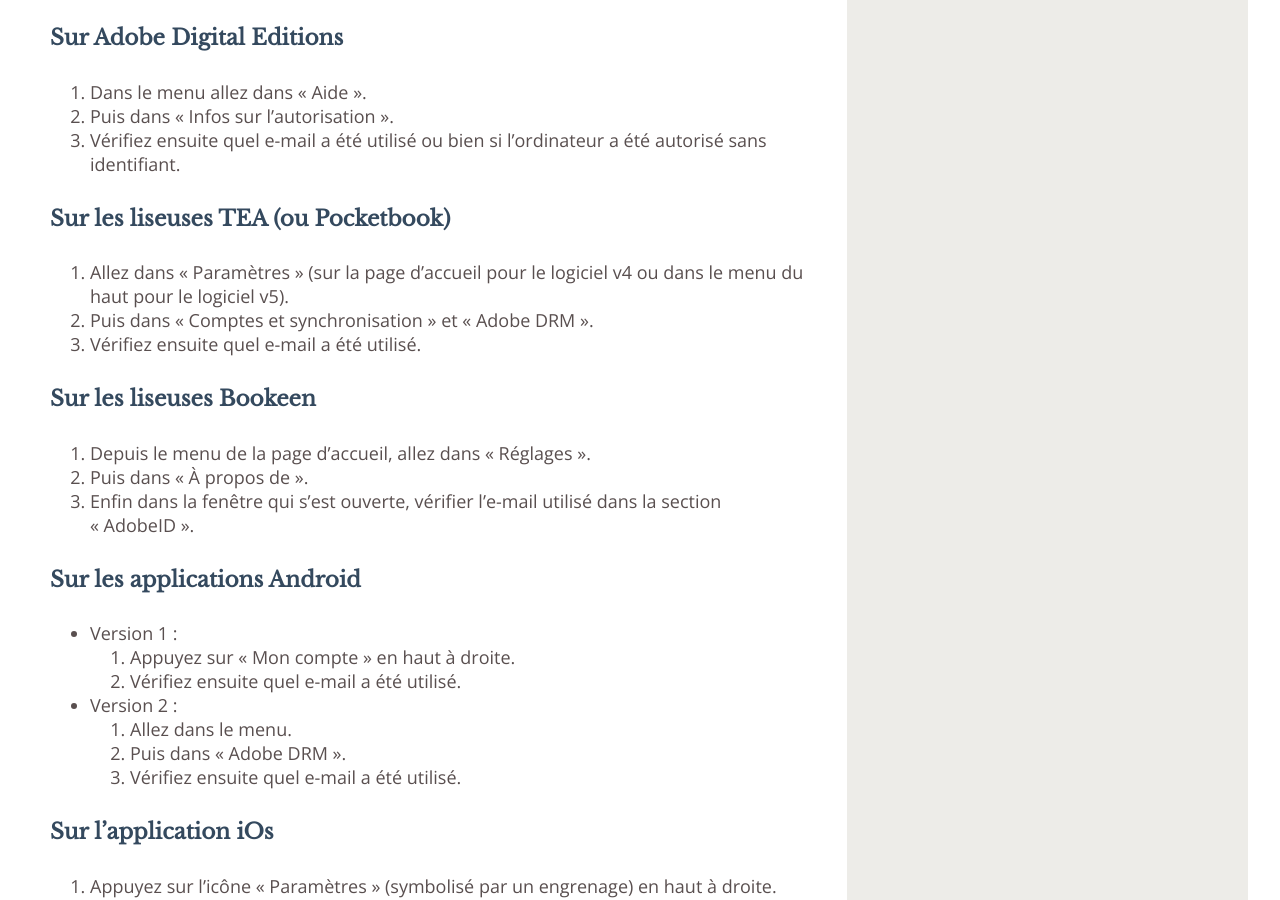
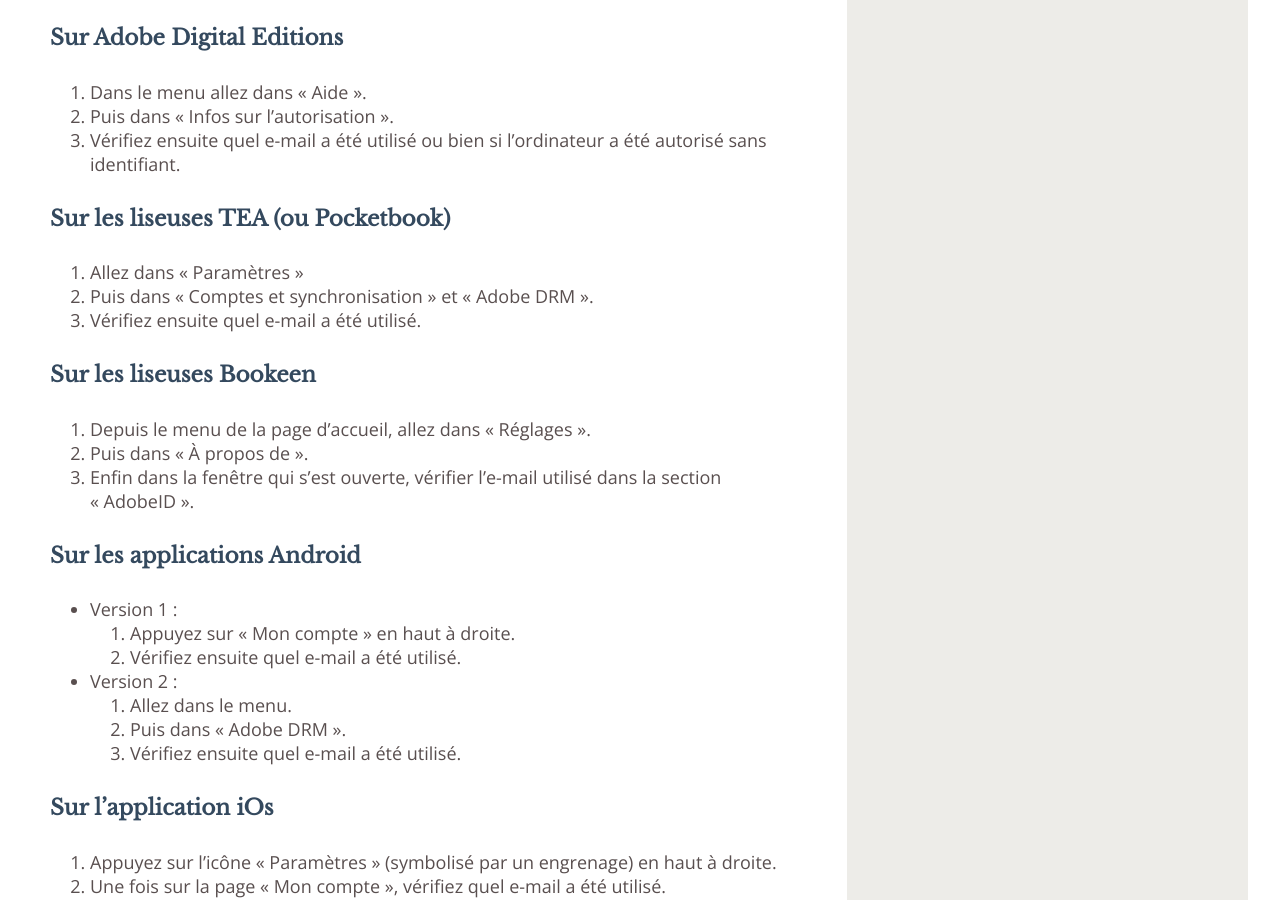
Before and after one commit to TEA-ebook/help-center, a Jekyll site: the page built from _pages/FAQ-comptes.md, in a window 1280 px wide and 900 px high, scrolled down 7647 px. Built offline with Jekyll 4.4.1, drawn with Linux system fonts in a browser that asks for light colours.

Commit message:
Remove v4 instructions

```diff
--- a/_pages/FAQ-comptes.md
+++ b/_pages/FAQ-comptes.md
@@ -104,7 +104,7 @@
 
 #### Sur les liseuses TEA (ou Pocketbook)
 
-1. Allez dans « Paramètres » (sur la page d'accueil pour le logiciel v4 ou dans le menu du haut pour le logiciel v5).
+1. Allez dans « Paramètres »
 2. Puis dans « Comptes et synchronisation » et « Adobe DRM ».
 3. Vérifiez ensuite quel e-mail a été utilisé.
 
```
